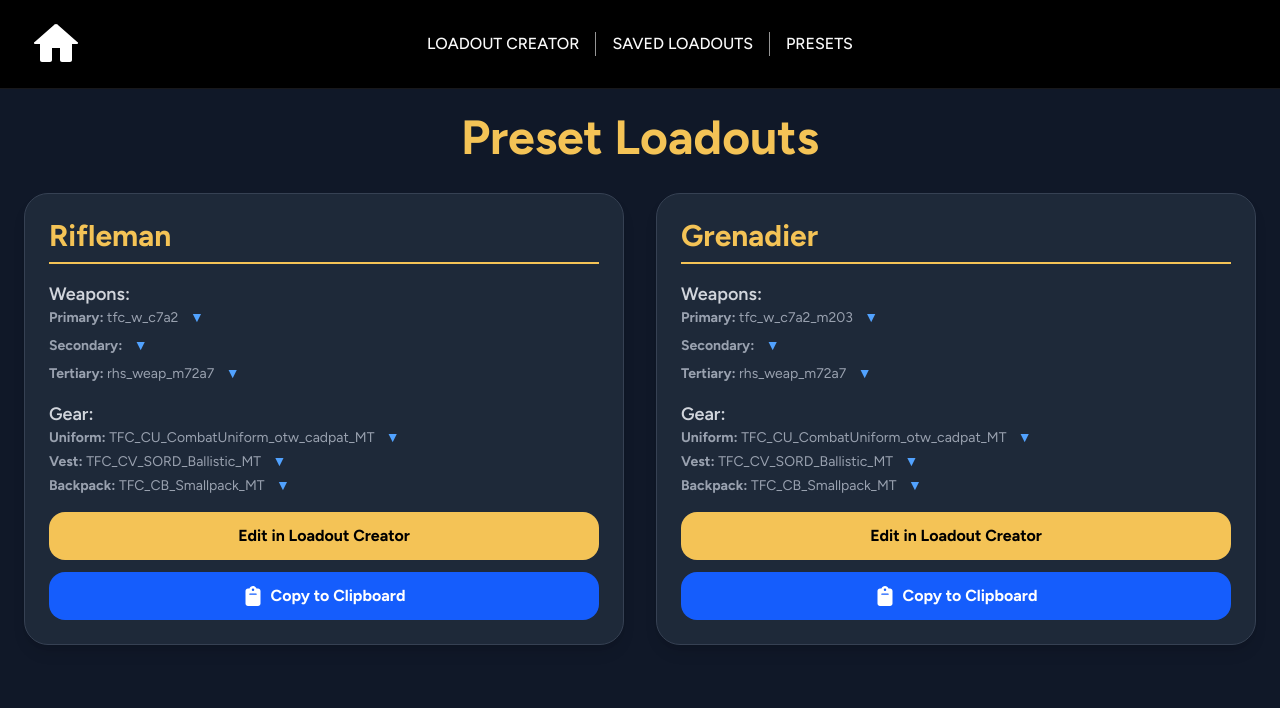
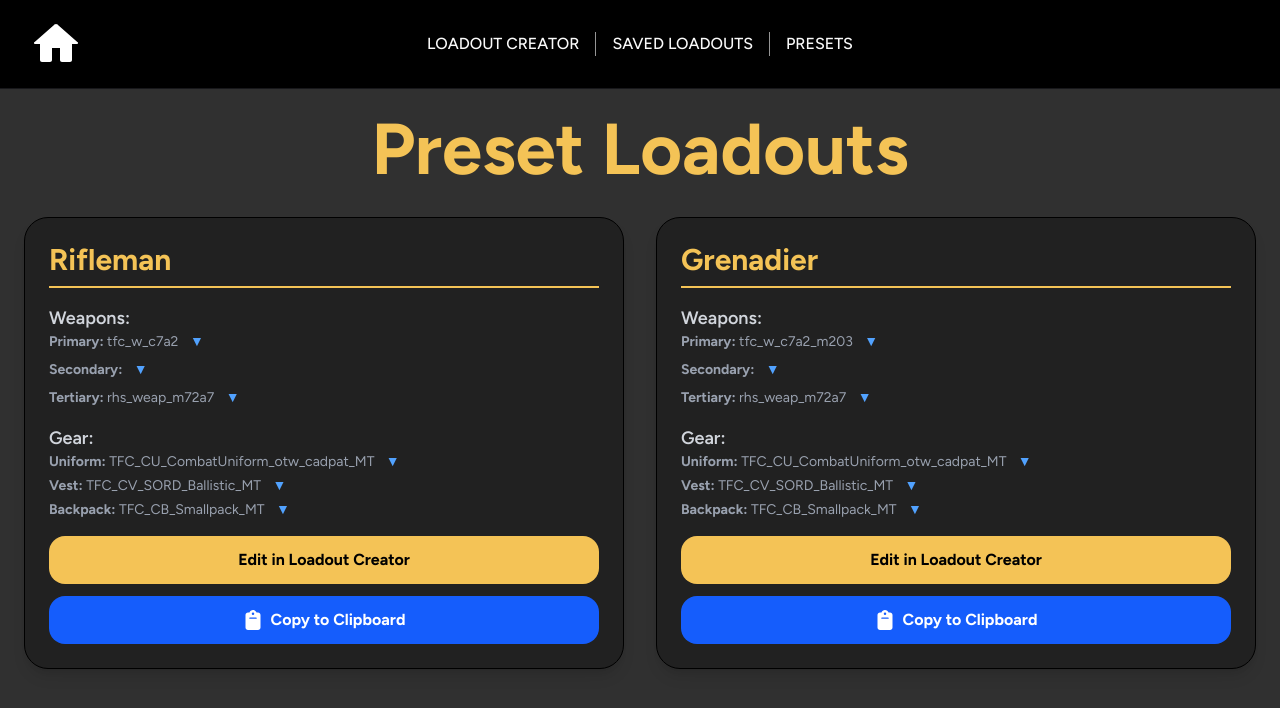
Before and after one commit to B-Fanjoy/7CMBG-LoadoutCreator, a Vue app: page /presets in a window 1280 px wide. Shown: the top 708 px of the page. Built offline with nearby package versions, Linux system fonts and the light colour scheme; a web font is replaced by a local one.

Commit message:
small changes

```diff
--- a/src/views/CreatorView.vue
+++ b/src/views/CreatorView.vue
@@ -1,6 +1,6 @@
 <template>
   <div class="p-4 bg-[#303030] text-white rounded-4xl">
-    <h1 class="text-5xl font-bold mb-6 py-8 text-center border-6 border-[#F4C356] rounded-3xl bg-[#212121]">Loadout Creator</h1>
+    <h1 class="text-7xl font-bold text-center text-[#F4C356] mb-8">Loadout Creator</h1>
 
     <!-- Weapons Section -->
     <div class="mb-8 border-4 border-[#F4C356] rounded-3xl bg-[#212121]">
--- a/src/views/PresetsView.vue
+++ b/src/views/PresetsView.vue
@@ -1,14 +1,14 @@
 <template>
-  <main class="p-6 bg-gray-900 min-h-screen text-white">
+  <main class="p-6 bg-[#303030] min-h-screen text-white">
     <!-- Page Title -->
-    <h1 class="text-5xl font-bold text-center text-[#F4C356] mb-8">Preset Loadouts</h1>
+    <h1 class="text-7xl font-bold text-center text-[#F4C356] mb-8">Preset Loadouts</h1>
 
     <!-- Loadout Presets Grid -->
     <div class="grid grid-cols-1 md:grid-cols-2 gap-8">
       <div
         v-for="preset in presets"
         :key="preset.name"
-        class="p-6 bg-gray-800 border border-gray-700 shadow-lg rounded-3xl hover:shadow-2xl transition-all"
+        class="p-6 bg-[#212121] border border-[#000000] shadow-lg rounded-3xl hover:shadow-2xl transition-all"
       >
         <!-- Loadout Name -->
         <h2 class="text-3xl font-bold text-[#F4C356] border-b-2 pb-2 mb-4">{{ preset.name }}</h2>
```
